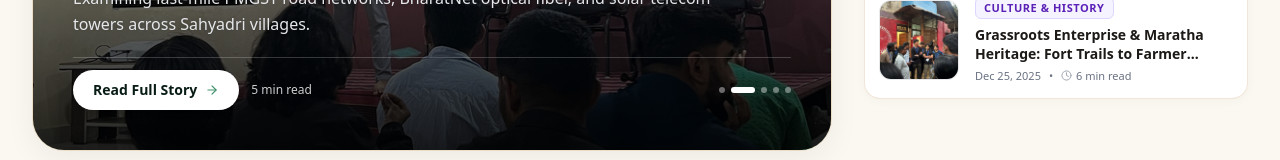
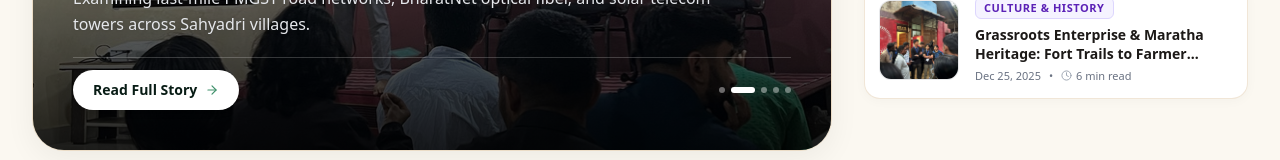
Before and after one commit to guptadipti0123-netizen/sahyadri-winter-school, a Next.js app: page / in a window 1280 px wide. Shown: the part 577-737 px from the top of the page. Built offline with nearby package versions, Linux system fonts and the light colour scheme.

Commit message:
fix: remove read time text from Hero slide card

```diff
--- a/src/components/home/Hero.js
+++ b/src/components/home/Hero.js
@@ -238,7 +238,6 @@ export default function Hero() {
 
                 {/* Footer CTA Button & Indicators Row */}
                 <div className="relative z-30 flex items-center justify-between gap-4 pt-3 border-t border-white/20">
-                  <div className="flex items-center gap-3">
                   <Link
                     href={activeSlide.link}
                     className="inline-flex items-center gap-2 px-4 py-2 sm:px-5 sm:py-2.5 rounded-full bg-white text-evergreen hover:bg-frosted_mint text-xs sm:text-sm font-bold shadow-md hover:shadow-lg hover:scale-105 active:scale-95 transition-all duration-300 cursor-pointer pointer-events-auto group/btn"
@@ -246,10 +245,6 @@ export default function Hero() {
                     <span>Read Full Story</span>
                     <ArrowRight size={14} className="group-hover/btn:translate-x-1 transition-transform text-sea_green" />
                   </Link>
-                    <span className="text-[11px] sm:text-xs text-white/80 font-medium hidden sm:inline-block">
-                      {activeSlide.readTime}
-                    </span>
-                  </div>
 
                   {/* Slide Indicators */}
                   <div className="flex items-center gap-1.5">
```
Lines whose indentation alone changed are shown as unchanged.
